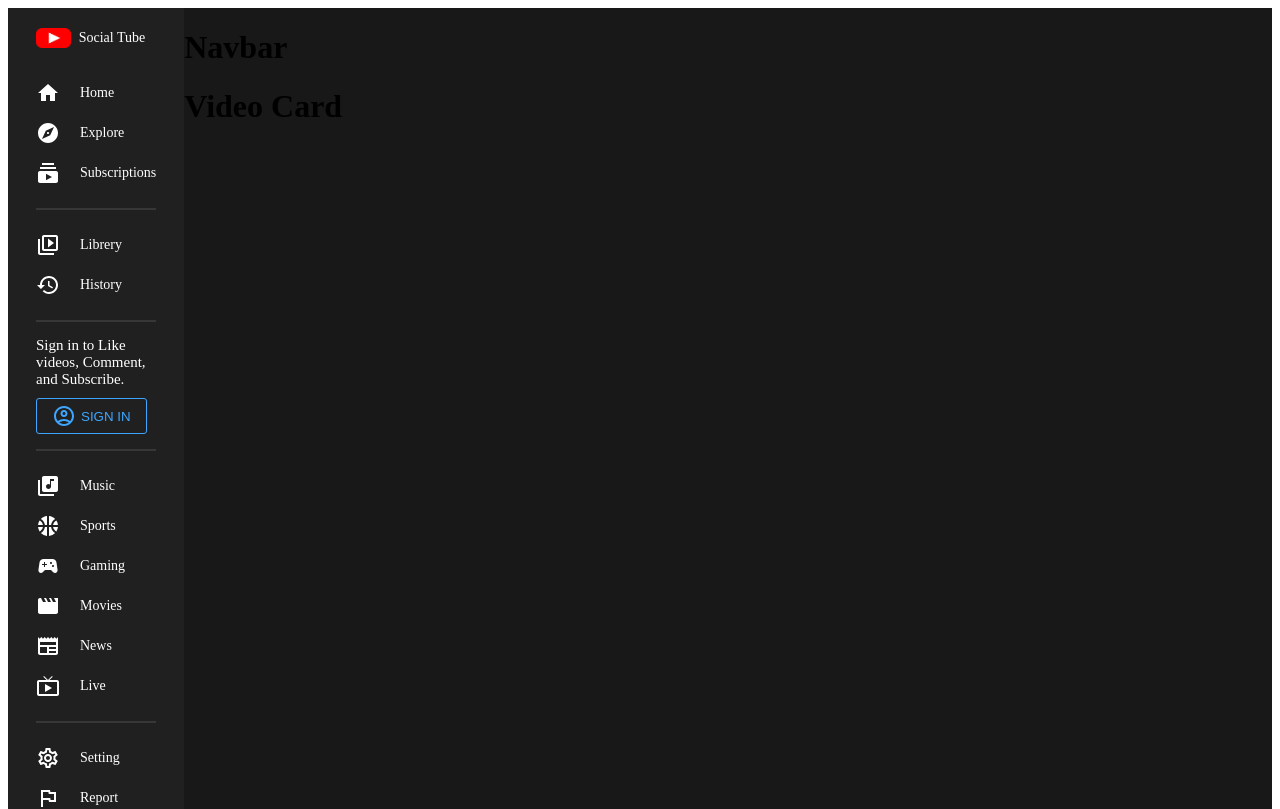
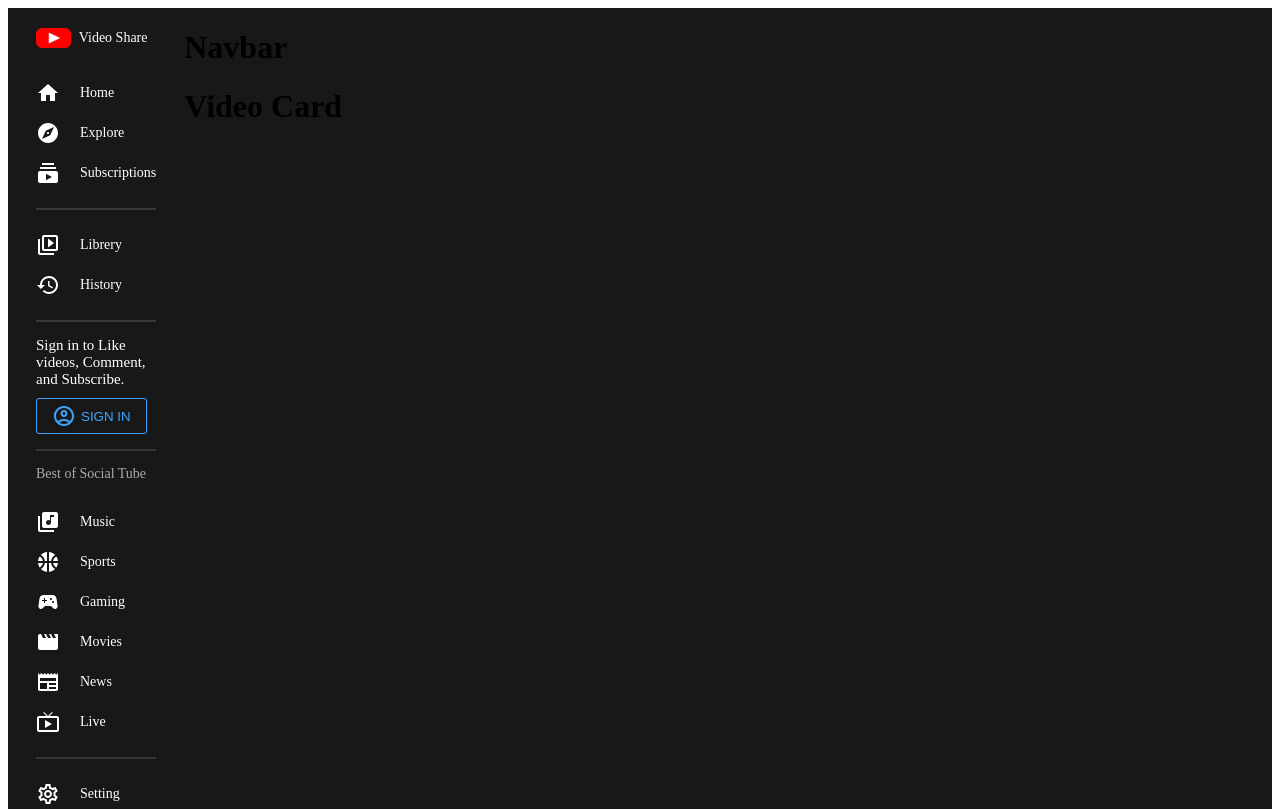
Before and after one commit to YsbAli/Content-Share-Website, a React (Vite) app: page / in a window 1280 px wide. Shown: the top 809 px of the page. Built offline with nearby package versions, Linux system fonts and the light colour scheme.

Commit message:
Theme Added to ui using ThemeProvider from Styled-Components

```diff
--- a/src/App.jsx
+++ b/src/App.jsx
@@ -1,8 +1,10 @@
+import styled, { ThemeProvider } from "styled-components";
+
 import Menu from "./Components/Menu";
-
-import styled from "styled-components";
 import Navbar from "./Components/Navbar";
 import VideoCard from "./Components/VideoCard";
+import { Dark_Mode, Light_Mode } from "./Themes/theme";
+import { useState } from "react";
 
 const MainContainer = styled.div`
   display: flex;
@@ -12,14 +14,17 @@ const Wrapper = styled.div``;
 
 const Main = styled.div`
   flex: 7;
-  background-color: #181818;
+  background-color: ${({ theme }) => theme.bg};
 `;
 
 function App() {
+  const [dark, setDark] = useState(true);
+
   return (
     <>
+      <ThemeProvider theme={dark ? Dark_Mode : Light_Mode}>
         <MainContainer>
-        <Menu />
+          <Menu dark={dark} setDark={setDark} />
           <Main>
             <Navbar />
             <Wrapper>
@@ -27,6 +32,7 @@ function App() {
             </Wrapper>
           </Main>
         </MainContainer>
+      </ThemeProvider>
     </>
   );
 }
--- a/src/Components/Menu.jsx
+++ b/src/Components/Menu.jsx
@@ -25,16 +25,17 @@ import {
   HrBorder,
   LoginDiv,
   LoginButton,
+  Title,
 } from "../Styles/Menu.js";
 
-const Menu = () => {
+const Menu = ({ dark, setDark }) => {
   return (
     <>
       <Container>
         <Wrapper>
           <Logo>
             <Img src={YtLogo} />
-            Social Tube
+            Video Share
           </Logo>
           <NavItem>
             <HomeIcon />
@@ -65,6 +66,7 @@ const Menu = () => {
             </LoginButton>
           </LoginDiv>
           <HrBorder />
+          <Title>Best of Social Tube</Title>
           <NavItem>
             <LibraryMusicIcon />
             Music
@@ -102,7 +104,7 @@ const Menu = () => {
             <HelpOutlineOutlinedIcon />
             Help
           </NavItem>
-          <NavItem>
+          <NavItem onClick={() => setDark(!dark)}>
             <DarkModeOutlinedIcon />
             Theme/Ligh Mode
           </NavItem>
--- a/src/Styles/Menu.js
+++ b/src/Styles/Menu.js
@@ -3,9 +3,9 @@ import styled from "styled-components";
 
 export const Container = styled.div`
   flex: 1;
-  background-color: #202020;
+  background-color: ${({ theme }) => theme.bg};
   height: auto;
-  color: white;
+  color: ${({ theme }) => theme.text};
   font-size: 14px;
   position: sticky;
   top: 0;
@@ -38,7 +38,7 @@ export const NavItem = styled.div`
 
 export const HrBorder = styled.hr`
   margin: 15px 0px;
-  border: 0.5px solid #373737;
+  border: 0.5px solid ${({ theme }) => theme.soft};
 `;
 
 export const LoginDiv = styled.div`
@@ -58,3 +58,11 @@ export const LoginButton = styled.button`
   align-items: center;
   gap: 5px;
 `;
+
+
+export const Title = styled.h2`
+font-size: 14px;
+font-weight: 500;
+color: #aaaaaa;
+margin-bottom: 20px;
+`
--- /dev/null
+++ b/src/Themes/theme.js
@@ -0,0 +1,19 @@
+
+export const Dark_Mode = {
+    bg: "#181818",
+    bgLighter: "#202020",
+    text: "white",
+    textSoft: "#aaaaaa",
+    soft: "#373737"
+
+}
+
+
+export const Light_Mode = {
+    bg: "#F9F9F9",
+    bgLighter: "white",
+    text: "black",
+    textSoft: "#606060",
+    soft: "#f5f5f5"
+
+}
```
Lines whose indentation alone changed are shown as unchanged.
